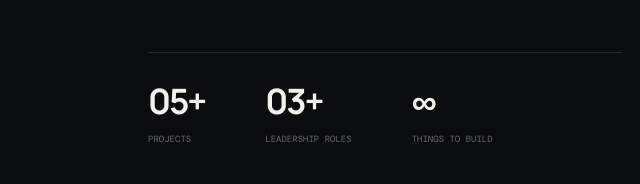
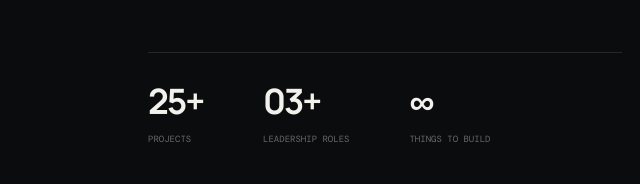
Before and after one commit to a-sad25/asad-aman-portfolio, a plain HTML site: page index.html in a window 1280 px wide. Shown: the part 3836-4020 px from the top of the page, 556-1196 px from the left. Drawn offline with nearby package versions, Linux system fonts and the light colour scheme.

Commit message:
Modify about section with updated stats
Updated personal information in the about section, including project count.

```diff
--- a/index.html
+++ b/index.html
@@ -27,7 +27,7 @@
 <article class="project" data-tilt><div class="project-num">04</div><div class="project-visual heat"><div class="visual-label">HEATWISE</div><div class="map-grid"></div><div class="heat-dot d1"></div><div class="heat-dot d2"></div><div class="heat-dot d3"></div></div><div class="project-info"><div><h3>HEATWISE</h3><p>Urban heat-risk mapping and early-warning interface.</p></div><div class="tags"><span>Leaflet</span><span>Chart.js</span><span>Data</span></div></div></article>
 <article class="project" data-tilt><div class="project-num">05</div><div class="project-visual mask"><div class="visual-label">MASK DETECTION</div><div class="face"><div class="eye e1"></div><div class="eye e2"></div><div class="mask-line"></div></div><div class="alert">VIOLATION CHECK • 05 FRAMES</div></div><div class="project-info"><div><h3>Mask Detection</h3><p>Real-time computer vision system with multi-frame validation.</p></div><div class="tags"><span>Python</span><span>OpenCV</span><span>ML</span></div></div></article>
 </div></section>
-<section id="about" class="section about"><div class="about-left"><p class="eyebrow">A LITTLE ABOUT ME</p><h2>Curious by<br><span>default.</span></h2></div><div class="about-copy"><p class="big">I'm Asad — a B.Tech engineering student at BIT Durg who likes building at the intersection of <strong>software, AI and ideas.</strong></p><p>I enjoy taking a messy problem, breaking it down and turning it into something tangible. Hackathons, college initiatives and side projects have become my favorite way to learn.</p><p>Currently exploring full-stack development, applied AI and product building.</p><div class="stats"><div><b>05+</b><span>PROJECTS</span></div><div><b>03+</b><span>LEADERSHIP ROLES</span></div><div><b>∞</b><span>THINGS TO BUILD</span></div></div></div></section>
+<section id="about" class="section about"><div class="about-left"><p class="eyebrow">A LITTLE ABOUT ME</p><h2>Curious by<br><span>default.</span></h2></div><div class="about-copy"><p class="big">I'm Asad — a B.Tech engineering student at BIT Durg who likes building at the intersection of <strong>software, AI and ideas.</strong></p><p>I enjoy taking a messy problem, breaking it down and turning it into something tangible. Hackathons, college initiatives and side projects have become my favorite way to learn.</p><p>Currently exploring full-stack development, applied AI and product building.</p><div class="stats"><div><b>25+</b><span>PROJECTS</span></div><div><b>03+</b><span>LEADERSHIP ROLES</span></div><div><b>∞</b><span>THINGS TO BUILD</span></div></div></div></section>
 <section id="experience" class="section experience"><div class="section-head"><div><p class="eyebrow">EXPERIENCE</p><h2>More than<br><span>code.</span></h2></div></div><div class="timeline"><div class="time-item"><span class="time">2026 — NOW</span><div><h3>Entrepreneurship Development Cell · BIT Durg</h3><p>Organizing and building initiatives around entrepreneurship, including BITD E-SUMMIT 2026 and student programs.</p></div></div><div class="time-item"><span class="time">2026</span><div><h3>TEDx BITD · Organizing Team</h3><p>Contributing to the planning and execution of TEDx at BIT Durg.</p></div></div><div class="time-item"><span class="time">2026</span><div><h3>Cognifyz Technologies · Web Development Intern</h3><p>Worked on web development tasks and practical software projects.</p></div></div><div class="time-item"><span class="time">2026</span><div><h3>Internshala Student Partner · BIT Durg</h3><p>Campus-facing role focused on student outreach and opportunities.</p></div></div></div></section>
 <section class="section skills"><p class="eyebrow">TOOLBOX</p><div class="skill-cloud"><span>React</span><span>JavaScript</span><span>Python</span><span>FastAPI</span><span>HTML/CSS</span><span>Git</span><span>GitHub</span><span>OpenCV</span><span>AI / ML</span><span>Gemini API</span><span>Leaflet</span><span>Chart.js</span></div></section>
 <section id="contact" class="contact"><div class="contact-bg" data-speed="0.12"></div><div class="contact-inner"><p class="eyebrow">HAVE AN IDEA?</p><h2>Let's make<br><em>something.</em></h2><p>Whether it's a project, collaboration, internship or simply a good conversation.</p><a class="button primary" href="mailto:asadamanjsp@gmail.com">Get in touch ↗</a><div class="socials"><a href="https://github.com/a-sad25" target="_blank">GitHub</a><a href="https://www.linkedin.com/in/asad-aman-541854289/" target="_blank">LinkedIn</a><a href="mailto:asadamanjsp@gmail.com">Email</a></div></div></section>
```
